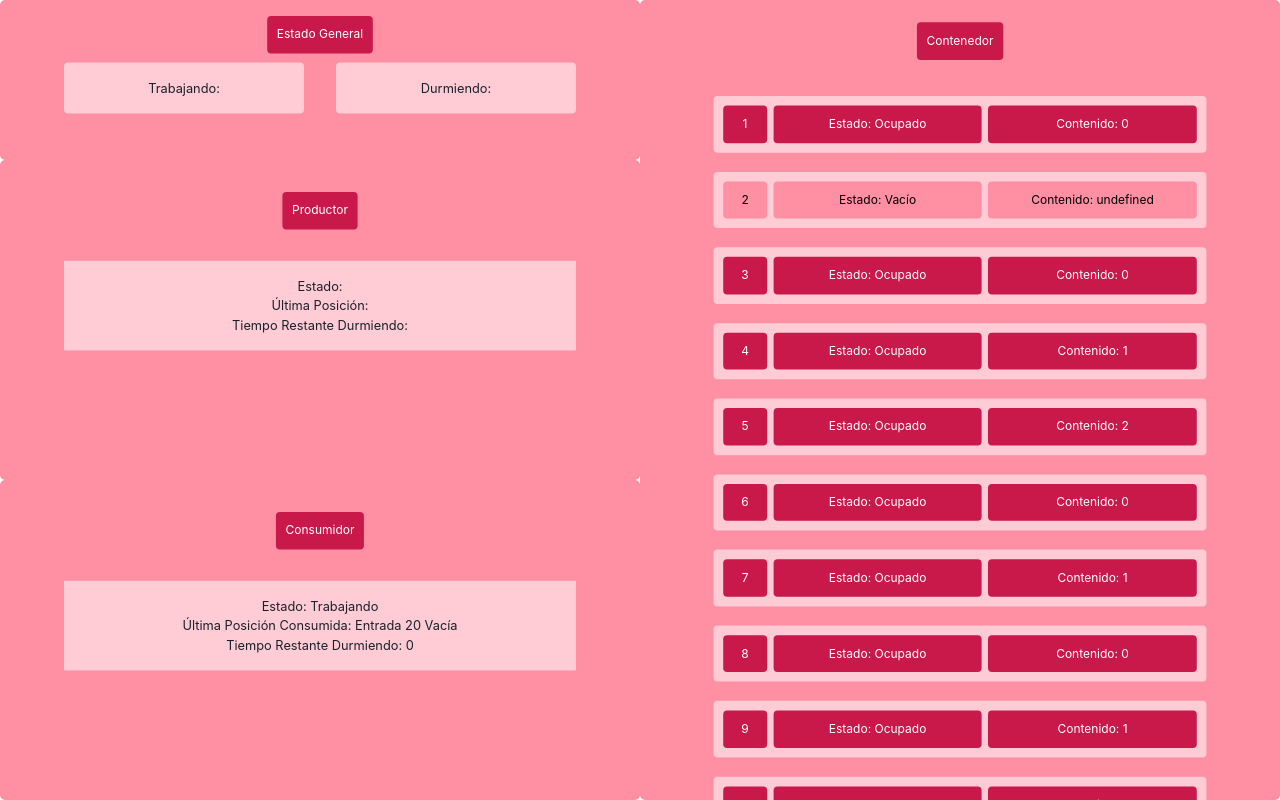
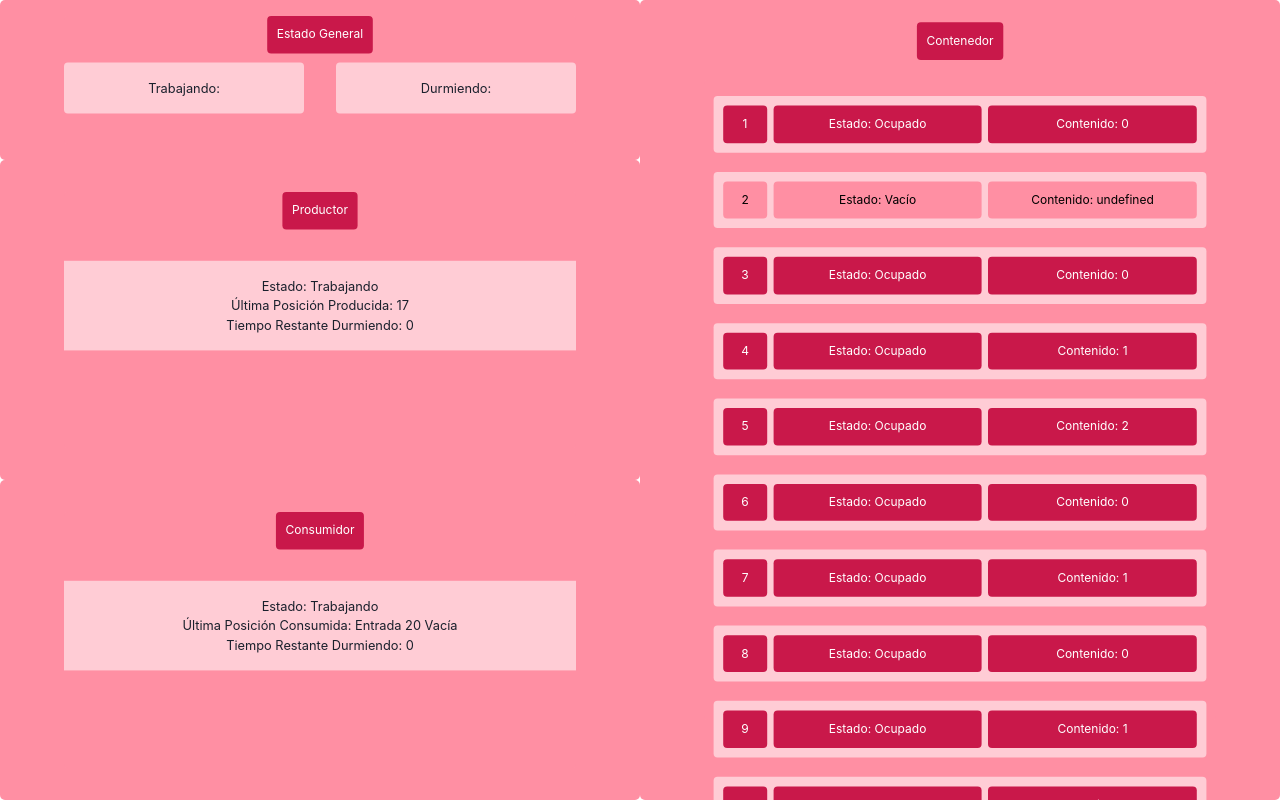
Before and after one commit to Alan-Rodz/SemSOTarea12, a Next.js app: page / in a window 1280 px wide. Built offline with nearby package versions, Linux system fonts and the light colour scheme.

Commit message:
funcionalidad productor

```diff
--- a/class/Contenedor.ts
+++ b/class/Contenedor.ts
@@ -25,18 +25,16 @@ export class Contenedor<T> {
   // ... Funcionamiento ...........................................................
   agregar(elem: T) {
     if (this.indiceUltimaInsercion >= this.tamaño) { this.indiceUltimaInsercion = 0; }
-console.log('agregando')
     this.arreglo[this.indiceUltimaInsercion].estado = 'Ocupado';
     this.arreglo[this.indiceUltimaInsercion].contenido = elem;
     this.indiceUltimaInsercion++;
 
+    return this.indiceUltimaInsercion;
   }
 
   consumir() {
     if (this.indiceUltimoConsumo >= this.tamaño) { this.indiceUltimoConsumo = 0; }
     if(!this.arreglo[this.indiceUltimoConsumo].contenido) { this.indiceUltimoConsumo++; return  `Entrada ${this.indiceUltimoConsumo} Vacía`; }
-    console.log('consumiendo');
-    const contenidoConsumido = this.arreglo[this.indiceUltimoConsumo].contenido;
 
     this.arreglo[this.indiceUltimoConsumo].estado = 'Vacío';
     this.arreglo[this.indiceUltimoConsumo].contenido = undefined;
--- a/component/seccion/SeccionProductor.tsx
+++ b/component/seccion/SeccionProductor.tsx
@@ -4,9 +4,13 @@ import { GLOBAL_CONTENT_COLOR, GLOBAL_BORDER_RADIUS, FONT_SIZE } from '../../pag
 import { TituloSeccion } from './TituloSeccion';
 
 // ********************************************************************************
-export interface SeccionProductorProps { };
+export interface SeccionProductorProps {
+    isProduciendo: boolean;
+    ultimaPosicion: string | number;
+    tiempoRestanteDurmiendo: number;
+};
 
-export const SeccionProductor: React.FC<SeccionProductorProps> = () => {
+export const SeccionProductor: React.FC<SeccionProductorProps> = ({isProduciendo, ultimaPosicion, tiempoRestanteDurmiendo}) => {
     // --- UI -----------------------------------------------------------------------
     return (
         <Box w={'100%'} h={'100%'} py={2} borderColor={'gray.300'}>
@@ -18,9 +22,9 @@ export const SeccionProductor: React.FC<SeccionProductorProps> = () => {
                   padding={5}
                   mt={7}
                 >
-                    <Center>Estado:</Center>
-                    <Center>Última Posición:</Center>
-                    <Center>Tiempo Restante Durmiendo:</Center>
+                    <Center>{`Estado: ${isProduciendo ? 'Trabajando' : 'Durmiendo' }`}</Center>
+                    <Center>{`Última Posición Producida: ${ultimaPosicion}`}</Center>
+                    <Center>{`Tiempo Restante Durmiendo: ${tiempoRestanteDurmiendo}`}</Center>
                 </Box>
             </Flex>
         </Box>
--- a/pages/index.tsx
+++ b/pages/index.tsx
@@ -49,7 +49,9 @@ const Home: NextPage = () => {
         const prod$ = crearObservable(aleatorio());
         prod$.subscribe({
           next: (val => {
-            contenedor.agregar(val);
+            const ultimaPosicionInsertada = contenedor.agregar(val);
+            setUltimaPosicionProductor(ultimaPosicionInsertada);
+
             const nuevoContenedorMostrado = contenedor.copiar();
             setContenedorMostrado(nuevoContenedorMostrado);
           }),
@@ -77,6 +79,7 @@ const Home: NextPage = () => {
           next: (val => {
             const ultimaPosicionConsumida = contenedor.consumir();
             setUltimaPosicionConsumidor(ultimaPosicionConsumida);
+
             const nuevoContenedorMostrado = contenedor.copiar();
             setContenedorMostrado(nuevoContenedorMostrado);
           }),
@@ -118,7 +121,7 @@ const Home: NextPage = () => {
         bg={GLOBAL_COLOR}
         borderRadius={GLOBAL_BORDER_RADIUS}>
         <ContenedorSeccion>
-          <SeccionProductor />
+          <SeccionProductor isProduciendo={isProduciendo} ultimaPosicion={ultimaPosicionProductor} tiempoRestanteDurmiendo={sueñoProductor} />
         </ContenedorSeccion>
       </GridItem>
 
```
